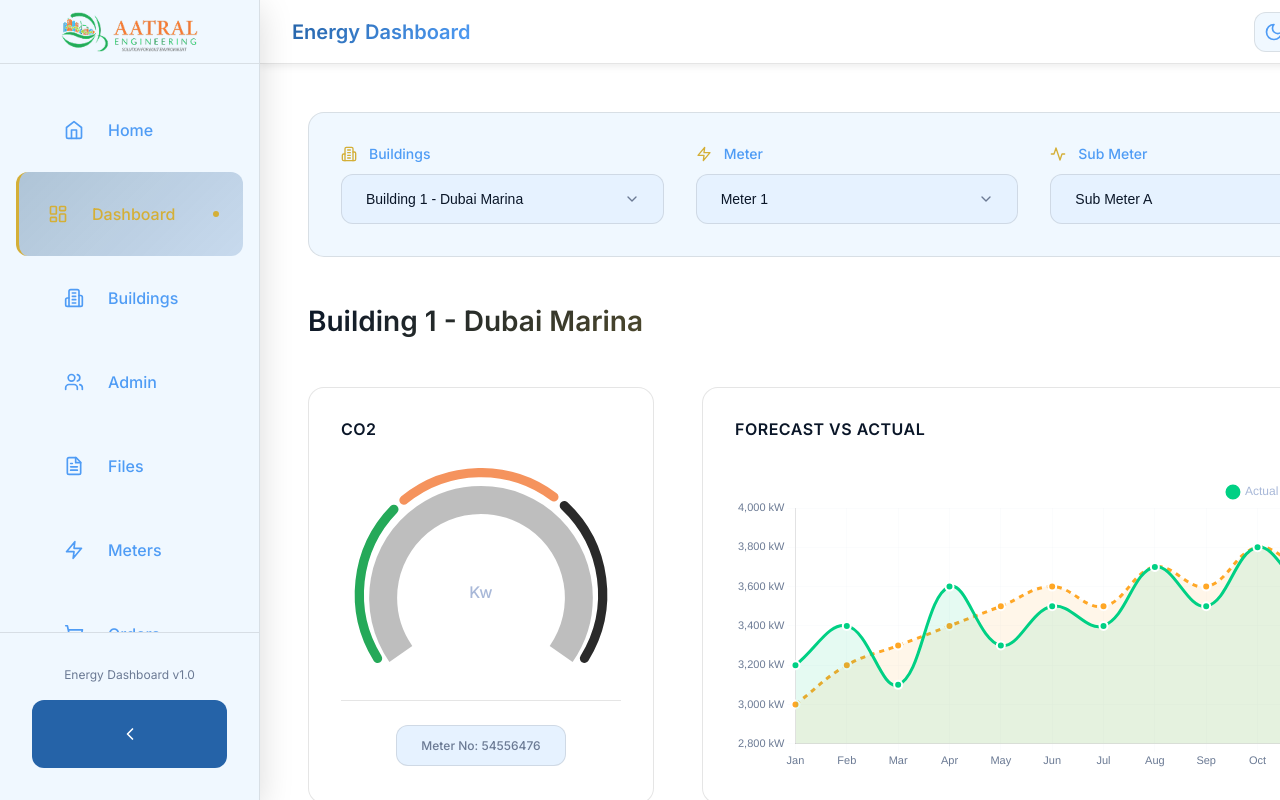
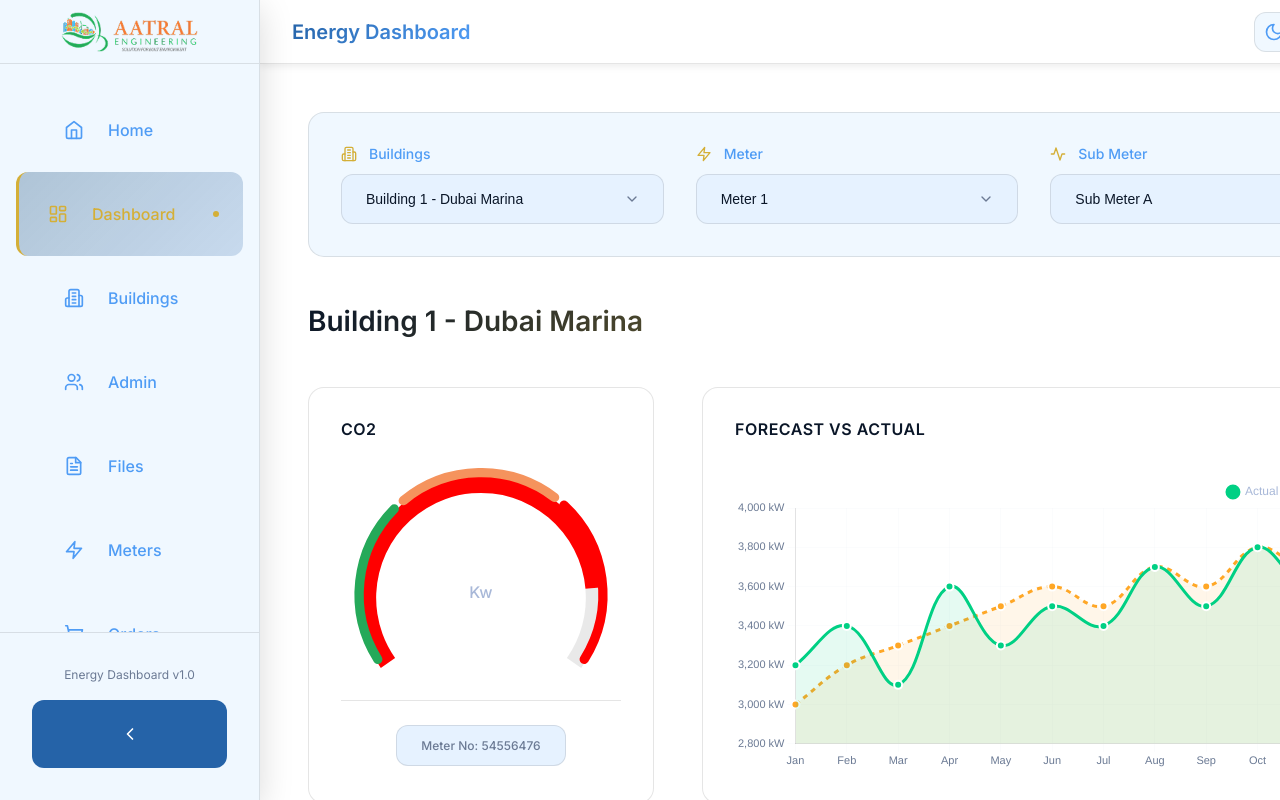
Before and after one commit to ShyamPrasadh/Aatral, a Next.js app: page / in a window 1280 px wide. Built offline with nearby package versions, Linux system fonts and the light colour scheme.

Commit message:
Fix CO2 gauge chart to show moving needle based on value

```diff
--- a/src/components/GaugeChart.tsx
+++ b/src/components/GaugeChart.tsx
@@ -59,36 +59,36 @@ export default function GaugeChart({
 }: GaugeChartProps) {
     const percentage = (value / maxValue) * 100;
 
-    // Get color segments based on percentage
-    const getColorSegments = (val: number) => {
-        return [
-            val >= 33 ? '#25A959' : '#2a2a2a',  // Green zone
-            val >= 66 ? '#F5935D' : '#2a2a2a',  // Orange zone
-            val > 90 ? '#FF0000' : '#2a2a2a'    // Red zone
-        ];
+    // Determine color based on percentage
+    const getColor = (val: number) => {
+        if (val <= 33) return '#25A959';      // Green
+        if (val <= 66) return '#F5935D';      // Orange
+        return '#FF0000';                      // Red
     };
 
     const data = {
         datasets: [
+            // Background segments (always visible)
             {
                 data: [33, 33, 34],
-                backgroundColor: getColorSegments(percentage),
+                backgroundColor: ['#25A959', '#F5935D', '#FF0000'],
                 borderWidth: 0,
-                borderRadius: 10,
-                spacing: 6,
+                borderRadius: 8,
+                spacing: 4,
                 circumference: 250,
                 rotation: -125,
                 radius: '100%',
                 cutout: '85%'
             },
+            // Needle/indicator layer
             {
-                data: [100],
-                backgroundColor: ['rgba(42, 42, 42, 0.3)'],
+                data: [percentage, 100 - percentage],
+                backgroundColor: [getColor(percentage), 'rgba(42, 42, 42, 0.1)'],
                 borderWidth: 0,
+                circumference: 250,
+                rotation: -125,
                 radius: '110%',
-                cutout: '60%',
-                circumference: 250,
-                rotation: -125
+                cutout: '75%'
             }
         ],
     };
```
